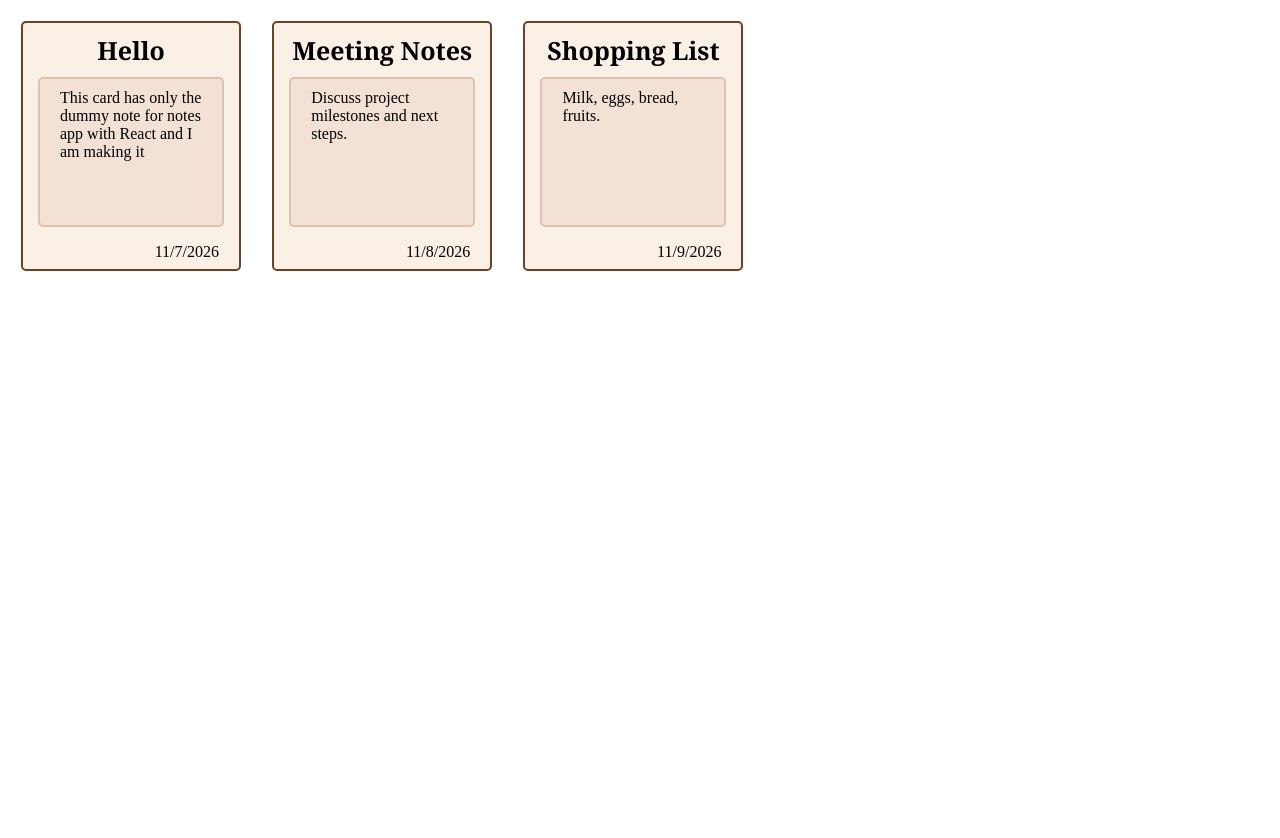
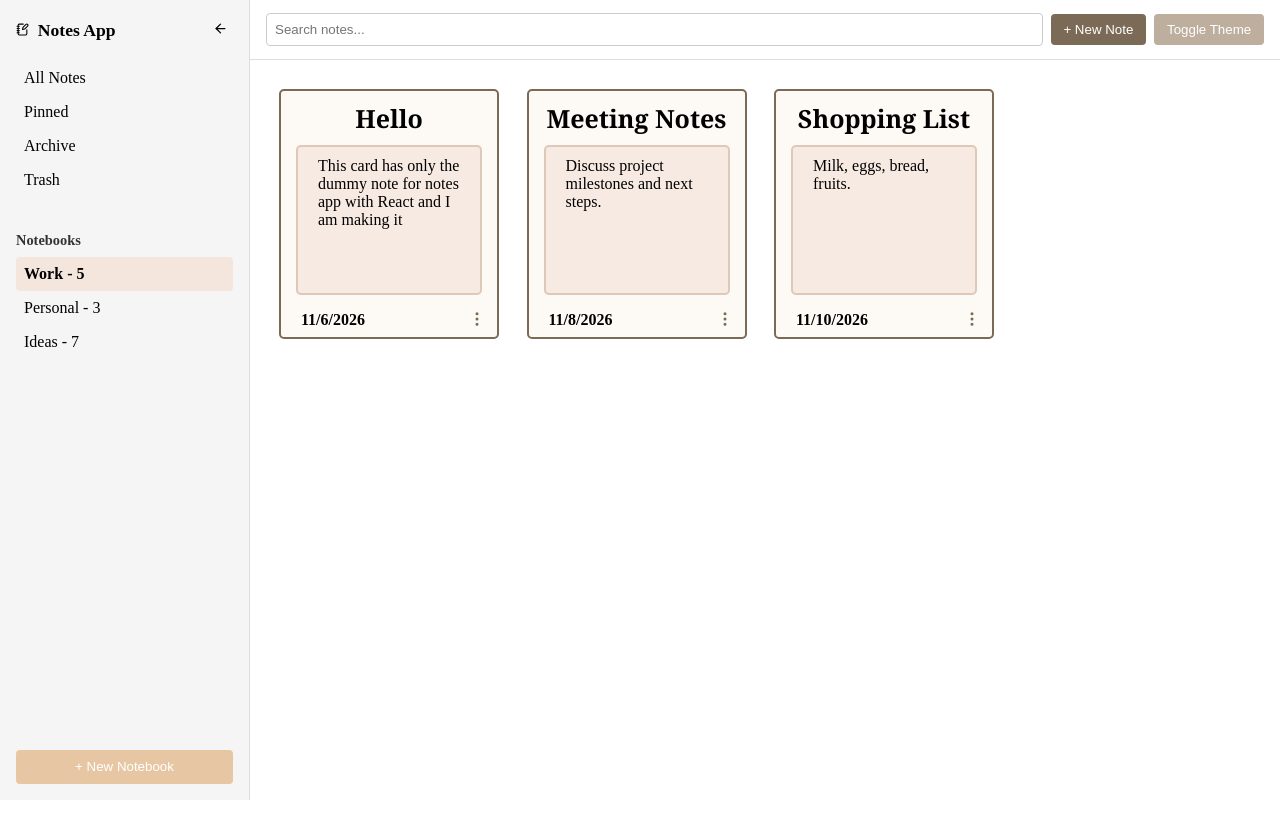
Before and after one commit to FaiqaAamer/Notes-app-react, a React (Vite) app in the folder notes-app/: page / in a window 1280 px wide. Shown: the top 838 px of the page. Before the commit the page ends 800 px from the top, so only its background shows below. Built offline with nearby package versions, Linux system fonts and the light colour scheme.

Commit message:
Added Notes in App.jsx

```diff
--- a/notes-app/src/App.jsx
+++ b/notes-app/src/App.jsx
@@ -1,22 +1,20 @@
-// import { useState } from "react";
-// import Sidebar from "./components/layout/Sidebar";
-// import Topbar from "./components/layout/Topbar";
+import { useState } from "react";
+import Sidebar from "./components/layout/Sidebar";
+import Topbar from "./components/layout/Topbar";
 import NoteList from "./components/notes/NoteList";
 
 function App() {
-  // const [isCollapsed, setIsCollapsed] = useState(false);
+  const [isCollapsed, setIsCollapsed] = useState(false);
 
   return (
+
     <>
-      <NoteList></NoteList>
+      <Sidebar isCollapsed={isCollapsed} onToggle={() => setIsCollapsed(prev => !prev)} />
+      <Topbar isCollapsed={isCollapsed} />
+      <main className={`main-content ${isCollapsed ? "collapsed" : ""}`}>
+        <NoteList></NoteList>
+      </main>
     </>
-    // <>
-    //   <Sidebar isCollapsed={isCollapsed} onToggle={() => setIsCollapsed(prev => !prev)} />
-    //   <Topbar isCollapsed={isCollapsed} />
-    //   <main className={`main-content ${isCollapsed ? "collapsed" : ""}`}>
-    //     {/* NoteList / NoteEditor go here later */}
-    //   </main>
-    // </>
   );
 }
 
--- a/notes-app/src/components/notes/NoteCard.jsx
+++ b/notes-app/src/components/notes/NoteCard.jsx
@@ -1,14 +1,15 @@
-import React from "react"
+import { MoreVertical } from "lucide-react";
+import React, { useState } from "react"
 
-function NoteCard({note  : {title, content, date}}){
+function NoteCard({note  : {title, content, date}, isMenuOpen, onToggleMenu}){
     const styles = {
         height : "250px",
         width : "220px",
-        border : "2px solid #6B4226",
+        border : "2px solid #7B6A55",
         borderRadius : "5px",
         margin : "5px",
         padding : "5px",
-        backgroundColor : "#FAF0E6"
+        backgroundColor : "#fdf9f5"
     }
     const h2 = {
         margin : "5px",
@@ -24,20 +25,68 @@ function NoteCard({note  : {title, content, date}}){
         paddingRight : "20px",
         paddingTop : "10px",
         paddingBottom : "10px",
-        backgroundColor : "#F4E1D5",
+        backgroundColor : "#f6eae2",
         border : "2px solid #8b592b3a",
         borderRadius : "5px",
         height : "150px"
     }
+    const footer = {
+        display : "flex",
+        alignItems : "center",
+        justifyContent : "space-between",
+        marginLeft : "15px",
+        marginTop : "-10px",
+        position : "relative"
+    }
     const p2 = {
-        textAlign : "right",
-        marginRight : "15px"
+        fontWeight : "bold",
+        paddingBottom : "25px"
+    }
+    const menuBtn = {
+        background : "none",
+        border : "none",
+        cursor : "pointer",
+        paddingBottom : "25px",
+        color : "#7B6A55"
+    }
+    const dropdown = {
+        position : "absolute",
+        right : "10px",
+        top : "35px",
+        backgroundColor : "#fff",
+        border : "1px solid #ccc",
+        borderRadius : "5px",
+        boxShadow : "0 2px 6px rgba(0,0,0,0.15)",
+        display : "flex",
+        flexDirection : "column",
+        zIndex : 10,
+        minWidth : "120px"
+    }
+    const dropdownItem = {
+        padding : "8px 12px",
+        background : "none",
+        border : "none",
+        textAlign : "left",
+        cursor : "pointer",
+        fontSize : "14px"
     }
 
     return(<div style={styles}>
         <h2 style={h2}>{title}</h2>
         <p style={p}>{content}</p>
-        <p style={p2}>{date}</p>
+        <div style={footer}>
+            <p style={p2}>{date}</p>
+            <button style={menuBtn} onClick={onToggleMenu}>
+                <MoreVertical size={18} />
+            </button>
+            {isMenuOpen && (
+                <div style={dropdown}>
+                    <button style={dropdownItem}>Pin</button>
+                    <button style={dropdownItem}>Archive</button>
+                    <button style={dropdownItem}>Delete</button>
+                </div>
+            )}
+        </div>
     </div>)
 }
 
--- a/notes-app/src/components/notes/NoteList.jsx
+++ b/notes-app/src/components/notes/NoteList.jsx
@@ -1,12 +1,14 @@
+import { useState } from 'react';
 import NoteCard from './NoteCard.jsx'
 
 function NoteList(){
+    const [openMenuId, setOpenMenuId] = useState(null)
     const dummyNotes = [
         {
         id: 1,
         title: "Hello",
         content: "This card has only the dummy note for notes app with React and I am making it",
-        date: "11/7/2026",
+        date: "11/6/2026",
         },
         {
         id: 2,
@@ -18,7 +20,7 @@ function NoteList(){
         id: 3,
         title: "Shopping List",
         content: "Milk, eggs, bread, fruits.",
-        date: "11/9/2026",
+        date: "11/10/2026",
         },
     ];
     const styles = {
@@ -28,7 +30,10 @@ function NoteList(){
         padding: "1rem"
     }
     return(<div style={styles}>
-        {dummyNotes.map((note) => (<NoteCard key={note.id} note={note}/>))}
+        {dummyNotes.map((note) => (<NoteCard key={note.id} note={note}
+                                    isMenuOpen={openMenuId === note.id}
+                                    onToggleMenu={() => setOpenMenuId (prev => (prev === note.id ? null : note.id))}
+                                />))}
     </div>)
 }
 
--- a/notes-app/src/index.css
+++ b/notes-app/src/index.css
@@ -13,3 +13,13 @@ html, body, #root {
   height: 100%;
   margin: 0;
 }
+.main-content {
+  margin-left: var(--sidebar-width);
+  margin-top: var(--topbar-height);
+  padding: 0.5rem;
+  transition: margin-left 0.3s ease;
+}
+
+.main-content.collapsed {
+  margin-left: var(--sidebar-collapsed-width);
+}
```
Also changed, not shown: 1 other file (tests, documents, lock files or other folders).
